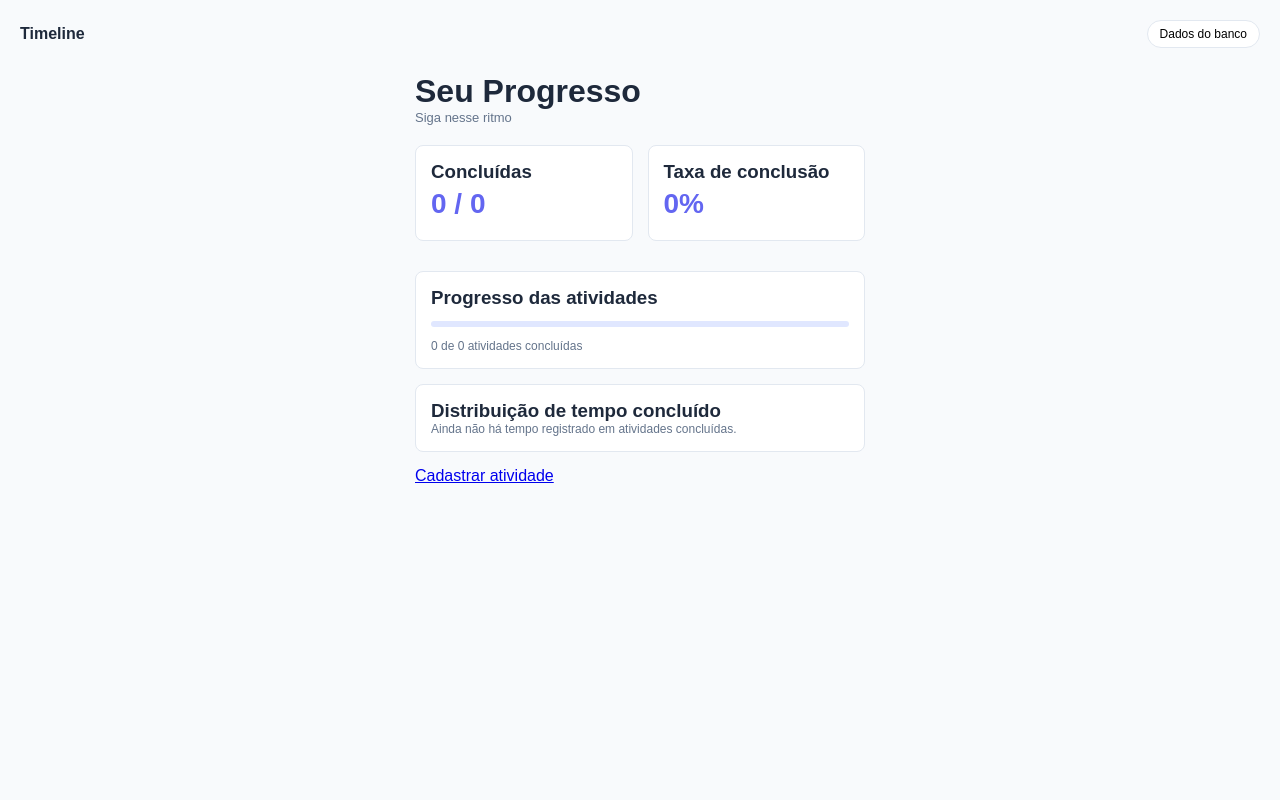
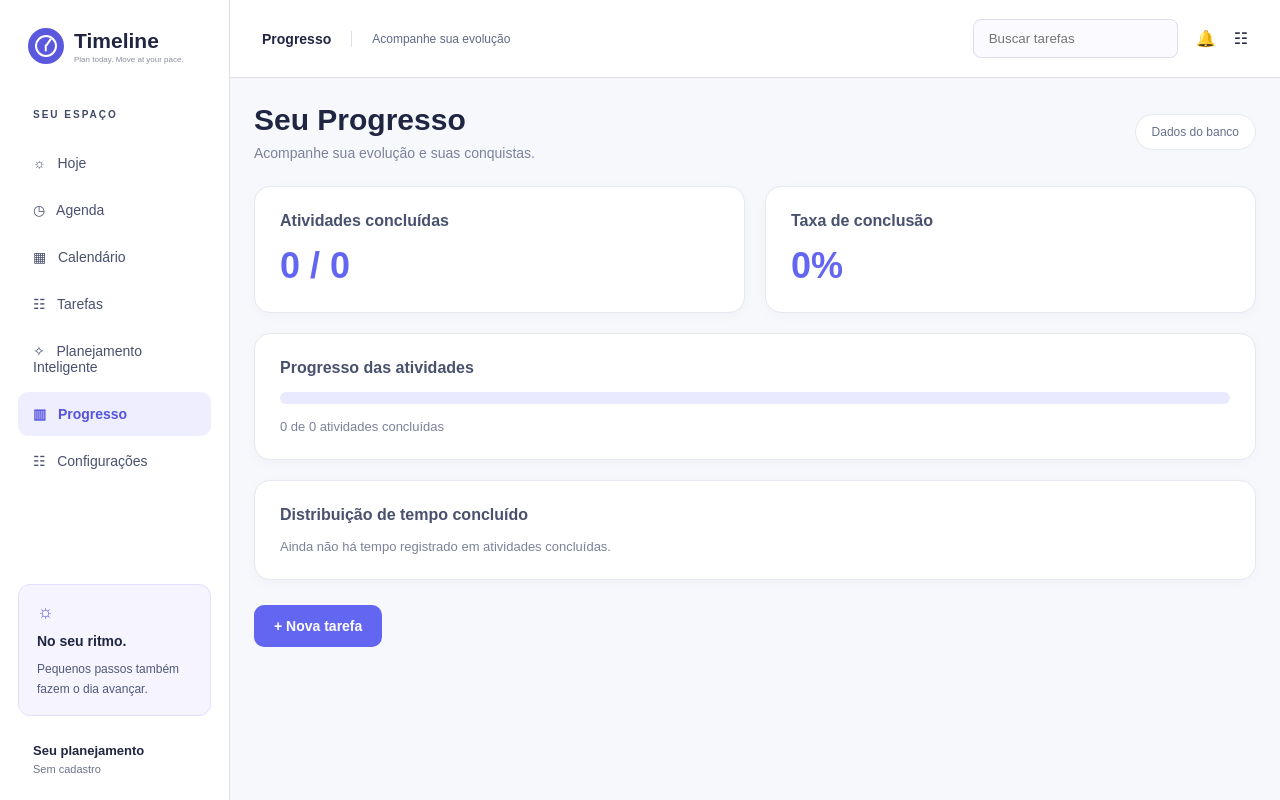
Before and after one commit to GabrielaJusto/Timeline, a Django app: page /progresso/ in a window 1280 px wide. Run offline with Django 5.2, Linux system fonts and the light colour scheme; data that the repository does not hold is empty.

Commit message:
Sprint 9 - Reformular pagina Progresso

```diff
--- a/core/static/css/progresso.css
+++ b/core/static/css/progresso.css
@@ -1,19 +1,154 @@
-* { margin: 0; padding: 0; box-sizing: border-box; font-family: sans-serif; }
-    body { background: #f8fafc; color: #1e293b; padding: 20px; }
 
-    header { display: flex; justify-content: space-between; align-items: center; margin-bottom: 25px; }
-    header a { text-decoration: none; color: inherit; }
-    .user-btn { background: #fff; border: 1px solid #e2e8f0; padding: 6px 12px; border-radius: 15px; font-size: 12px; }
+/* CONFIGURAÇÕES GERAIS */
+* {
+    margin: 0;
+    padding: 0;
+    box-sizing: border-box;
+    font-family: Arial, sans-serif;
+}
 
-    .tela { max-width: 450px; margin: 0 auto; }
-    .subtitulo { font-size: 13px; color: #64748b; margin-bottom: 20px; }
+body {
+    background: #f7f8fc;
+    color: #202642;
+}
 
-    .cards { display: flex; gap: 15px; margin-bottom: 15px; }
-    .box { background: #fff; border: 1px solid #e2e8f0; border-radius: 8px; padding: 15px; margin-bottom: 15px; flex: 1; }
-    .numero { font-size: 28px; font-weight: bold; color: #6366f1; margin: 5px 0; }
-    .texto-cinza { font-size: 12px; color: #64748b; }
+/*
+   A barra lateral e a barra superior utilizam
+   os estilos compartilhados de hoje.css.
+*/
 
-    .bar { background: #e0e7ff; height: 6px; border-radius: 3px; margin: 5px 0 12px 0; }
-    .fill { background: #6366f1; height: 100%; border-radius: 3px; }
+/* CONTEÚDO PRINCIPAL */
+.conteudo-principal .conteudo-progresso {
+    margin: 0;
+    padding: 25px 24px;
+    width: 100%;
+    max-width: none;
+    box-sizing: border-box;
+}
 
-    .linha { font-size: 12px; display: flex; justify-content: space-between; margin-top: 10px; }
+/* CABEÇALHO */
+.conteudo-progresso header {
+    display: flex;
+    justify-content: space-between;
+    align-items: center;
+    margin: 0 0 25px;
+}
+
+.conteudo-progresso header h1 {
+    font-size: 30px;
+    color: #202642;
+    margin-bottom: 8px;
+}
+
+.conteudo-progresso .subtitulo {
+    font-size: 14px;
+    color: #7c8299;
+}
+
+.conteudo-progresso .user-btn {
+    background: #ffffff;
+    border: 1px solid #e6e8f0;
+    padding: 10px 16px;
+    border-radius: 20px;
+    font-size: 12px;
+    color: #64708b;
+}
+
+/* INDICADORES */
+.conteudo-progresso .cards {
+    display: grid;
+    grid-template-columns: repeat(2, minmax(0, 1fr));
+    gap: 20px;
+    width: 100%;
+    margin-bottom: 20px;
+}
+
+.conteudo-progresso .box {
+    width: 100%;
+    background: #ffffff;
+    border: 1px solid #e6e8f0;
+    border-radius: 16px;
+    padding: 25px;
+    margin-bottom: 20px;
+    box-shadow: 0 3px 12px rgba(30, 40, 80, 0.03);
+}
+
+.conteudo-progresso .cards .box {
+    margin-bottom: 0;
+}
+
+.conteudo-progresso .box h3 {
+    font-size: 16px;
+    color: #48516d;
+    margin-bottom: 15px;
+}
+
+.conteudo-progresso .numero {
+    font-size: 36px;
+    font-weight: bold;
+    color: #6366f1;
+}
+
+.conteudo-progresso .texto-cinza {
+    font-size: 13px;
+    color: #7c8299;
+    margin-top: 12px;
+}
+
+/* BARRA DE PROGRESSO */
+.conteudo-progresso .bar {
+    background: #e9e9ff;
+    height: 12px;
+    border-radius: 10px;
+    overflow: hidden;
+    margin: 15px 0;
+}
+
+.conteudo-progresso .fill {
+    background: #6366f1;
+    height: 100%;
+    border-radius: 10px;
+}
+
+/* TEMPO POR DISCIPLINA */
+.conteudo-progresso .linha {
+    display: flex;
+    justify-content: space-between;
+    align-items: center;
+    padding: 14px 0;
+    border-bottom: 1px solid #f0f1f6;
+    font-size: 14px;
+    color: #48516d;
+}
+
+.conteudo-progresso .linha strong {
+    color: #6366f1;
+}
+
+/* BOTÃO NOVA TAREFA */
+.conteudo-progresso .botao-tarefa {
+    display: inline-block;
+    background: #6366f1;
+    color: white;
+    padding: 13px 20px;
+    border-radius: 10px;
+    text-decoration: none;
+    font-size: 14px;
+    font-weight: bold;
+    margin-top: 5px;
+}
+
+.conteudo-progresso .botao-tarefa:hover {
+    background: #5554dd;
+}
+
+/* TELAS MENORES */
+@media (max-width: 850px) {
+    .conteudo-principal .conteudo-progresso {
+        padding: 20px;
+    }
+
+    .conteudo-progresso .cards {
+        grid-template-columns: 1fr;
+    }
+}
--- a/core/templates/progresso.html
+++ b/core/templates/progresso.html
@@ -1,21 +1,144 @@
+
 {% load static %}
-<!DOCTYPE html><html lang="pt-BR"><head><meta charset="UTF-8">
-<title>Timeline - Progresso</title>
-<link rel="stylesheet" href="{% static 'css/progresso.css' %}"></head>
-<body><header><a href="{% url 'inicio' %}"><strong>Timeline</strong></a>
-<button class="user-btn">Dados do banco</button></header>
-<div class="tela"><h1>Seu Progresso</h1><p class="subtitulo">Siga nesse ritmo</p>
-<div class="cards"><div class="box"><h3>Concluídas</h3>
-<p class="numero">{{ concluidas }} / {{ total }}</p></div>
-<div class="box"><h3>Taxa de conclusão</h3><p class="numero">{{ percentual }}%</p></div></div>
-<div class="box"><h3>Progresso das atividades</h3>
-<div class="bar" style="margin-top:12px;"><div class="fill" style="width:{{ percentual }}%;"></div></div>
-<p class="texto-cinza">{{ concluidas }} de {{ total }} atividades concluídas</p></div>
-<div class="box"><h3>Distribuição de tempo concluído</h3>
-{% for item in por_disciplina %}
-<p class="linha"><span>{{ item.disciplina__nome }}</span>
-<strong>{{ item.minutos|default:0 }} min</strong></p>
-{% empty %}<p class="texto-cinza">Ainda não há tempo registrado em atividades concluídas.</p>
-{% endfor %}</div>
-<a href="{% url 'adicionar_tarefa' %}">Cadastrar atividade</a>
-</div></body></html>
+<!DOCTYPE html>
+<html lang="pt-BR">
+
+<head>
+    <meta charset="UTF-8">
+    <meta name="viewport" content="width=device-width, initial-scale=1.0">
+    <title>Timeline - Progresso</title>
+    <link rel="stylesheet" href="{% static 'css/hoje.css' %}">
+    <link rel="stylesheet" href="{% static 'css/progresso.css' %}">
+</head>
+
+<body>
+
+
+    <!-- MENU LATERAL -->
+    <div class="menu-lateral">
+
+        <div class="logo">
+            <div class="logo-simbolo">
+                <div class="ponteiro"></div>
+            </div>
+
+            <div class="logo-texto">
+                <h2>Timeline</h2>
+                <p>Plan today. Move at your pace.</p>
+            </div>
+        </div>
+
+        <h3 class="titulo-menu">SEU ESPAÇO</h3>
+
+        <div class="menu">
+            <a href="{% url 'hoje' %}">☼ &nbsp; Hoje</a>
+            <a href="{% url 'agenda' %}">◷ &nbsp; Agenda</a>
+            <a href="{% url 'agenda_semana' %}">▦ &nbsp; Calendário</a>
+            <a href="{% url 'tarefas' %}">☷ &nbsp; Tarefas</a>
+            <a href="{% url 'planejamento' %}">✧ &nbsp; Planejamento Inteligente</a>
+            <a href="{% url 'progresso' %}" class="ativo">▥ &nbsp; Progresso</a>
+            <a href="{% url 'configuracoes' %}">☷ &nbsp; Configurações</a>
+        </div>
+
+        <div class="frase-lateral">
+            <h3>☼</h3>
+            <h4>No seu ritmo.</h4>
+            <p>Pequenos passos também fazem o dia avançar.</p>
+        </div>
+
+        <div class="usuario">
+            <strong>Seu planejamento</strong>
+            <p>Sem cadastro</p>
+        </div>
+
+    </div>
+
+
+    <!-- CONTEÚDO PRINCIPAL -->
+    <div class="conteudo-principal">
+
+
+        <!-- BARRA SUPERIOR -->
+            <div class="barra-superior">
+
+                <div class="pagina-atual">
+                    <strong>Progresso</strong>
+                    <span>Acompanhe sua evolução</span>
+                </div>
+
+                <div class="acoes-superiores">
+                    <input type="text" placeholder="Buscar tarefas">
+
+                    <a href="{% url 'notificacoes' %}"
+                    style="text-decoration: none; color: inherit;">
+                        🔔
+                    </a>
+
+                    <span>☷</span>
+                </div>
+
+            </div>
+
+        <!-- ÁREA DA PÁGINA -->
+            <main class="conteudo-progresso">
+
+        <header>
+            <div>
+                <h1>Seu Progresso</h1>
+                <p class="subtitulo">Acompanhe sua evolução e suas conquistas.</p>
+            </div>
+
+            <span class="user-btn">Dados do banco</span>
+        </header>
+
+        <!-- INDICADORES -->
+        <section class="cards">
+            <div class="box">
+                <h3>Atividades concluídas</h3>
+                <p class="numero">{{ concluidas }} / {{ total }}</p>
+            </div>
+
+            <div class="box">
+                <h3>Taxa de conclusão</h3>
+                <p class="numero">{{ percentual }}%</p>
+            </div>
+        </section>
+
+        <!-- PROGRESSO GERAL -->
+        <section class="box">
+            <h3>Progresso das atividades</h3>
+
+            <div class="bar">
+                <div class="fill" style="width: {{ percentual }}%;"></div>
+            </div>
+
+            <p class="texto-cinza">
+                {{ concluidas }} de {{ total }} atividades concluídas
+            </p>
+        </section>
+
+        <!-- TEMPO POR DISCIPLINA -->
+        <section class="box">
+            <h3>Distribuição de tempo concluído</h3>
+
+            {% for item in por_disciplina %}
+                <div class="linha">
+                    <span>{{ item.disciplina__nome }}</span>
+                    <strong>{{ item.minutos|default:0 }} min</strong>
+                </div>
+            {% empty %}
+                <p class="texto-cinza">
+                    Ainda não há tempo registrado em atividades concluídas.
+                </p>
+            {% endfor %}
+        </section>
+
+        <a href="{% url 'adicionar_tarefa' %}" class="botao-tarefa">
+            + Nova tarefa
+        </a>
+
+    </main>
+</div>
+
+</body>
+</html>
```
